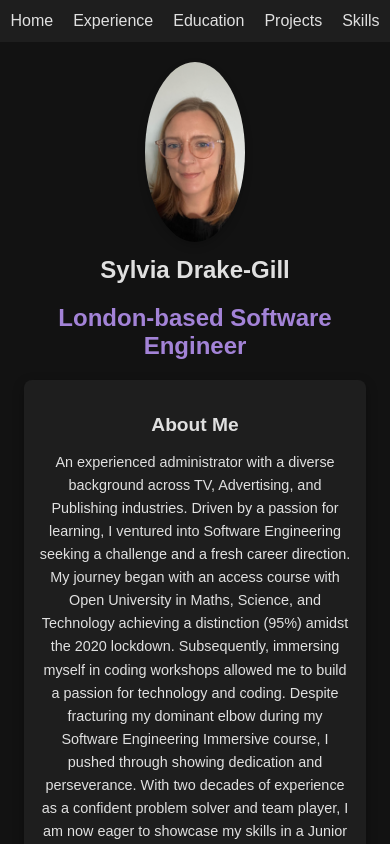
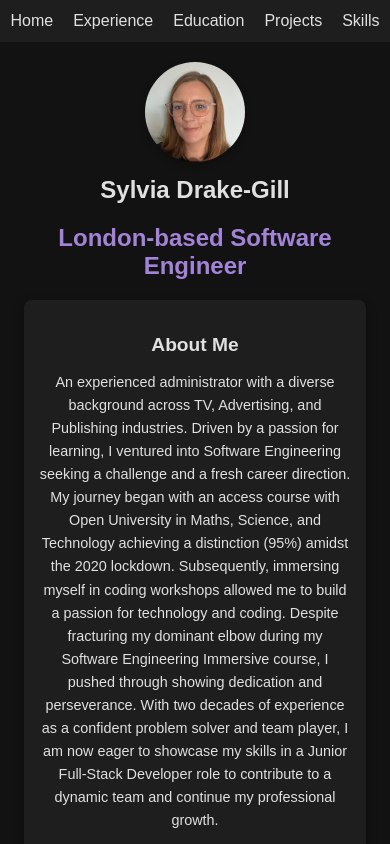
Before and after one commit to sdg877/react_portfolio, a React (Create React App) app: page /about in a window 390 px wide. Shown: the top 844 px of the page. Built offline with nearby package versions, Linux system fonts and the light colour scheme; a web font is replaced by a local one.

Commit message:
Update to styling of flag text and mobile profile image

```diff
--- a/src/App.css
+++ b/src/App.css
@@ -159,7 +159,7 @@ footer {
 .flag::after {
   content: attr(title);
   position: absolute;
-  top: 100%;
+  top: 80%;
   left: 50%;
   transform: translateX(-50%);
   background: rgba(0, 0, 0, 0.75);
@@ -316,7 +316,7 @@ a:hover {
 /* Small Devices (Mobile Phones) */
 @media (max-width: 600px) {
   .info-card {
-    max-width: 90%;
+    max-width: 80%;
     margin: 10px auto;
     padding: 15px;
   }
@@ -373,5 +373,6 @@ a:hover {
 
   .profile-image {
     width: 100px;
+    height: 100px;
   }
 }
```
Also changed, not shown: 7 other files (tests, documents, lock files or other folders).
